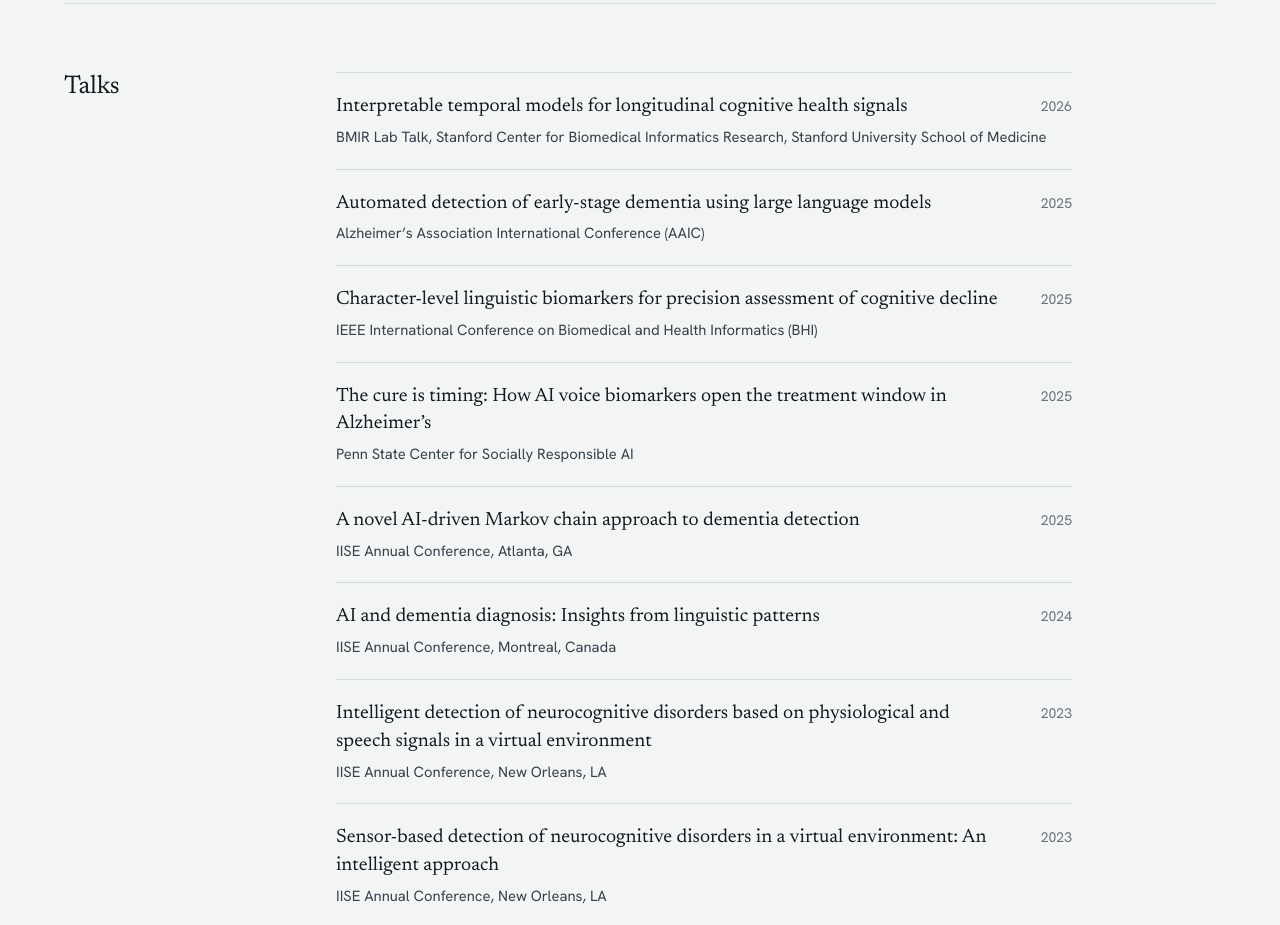
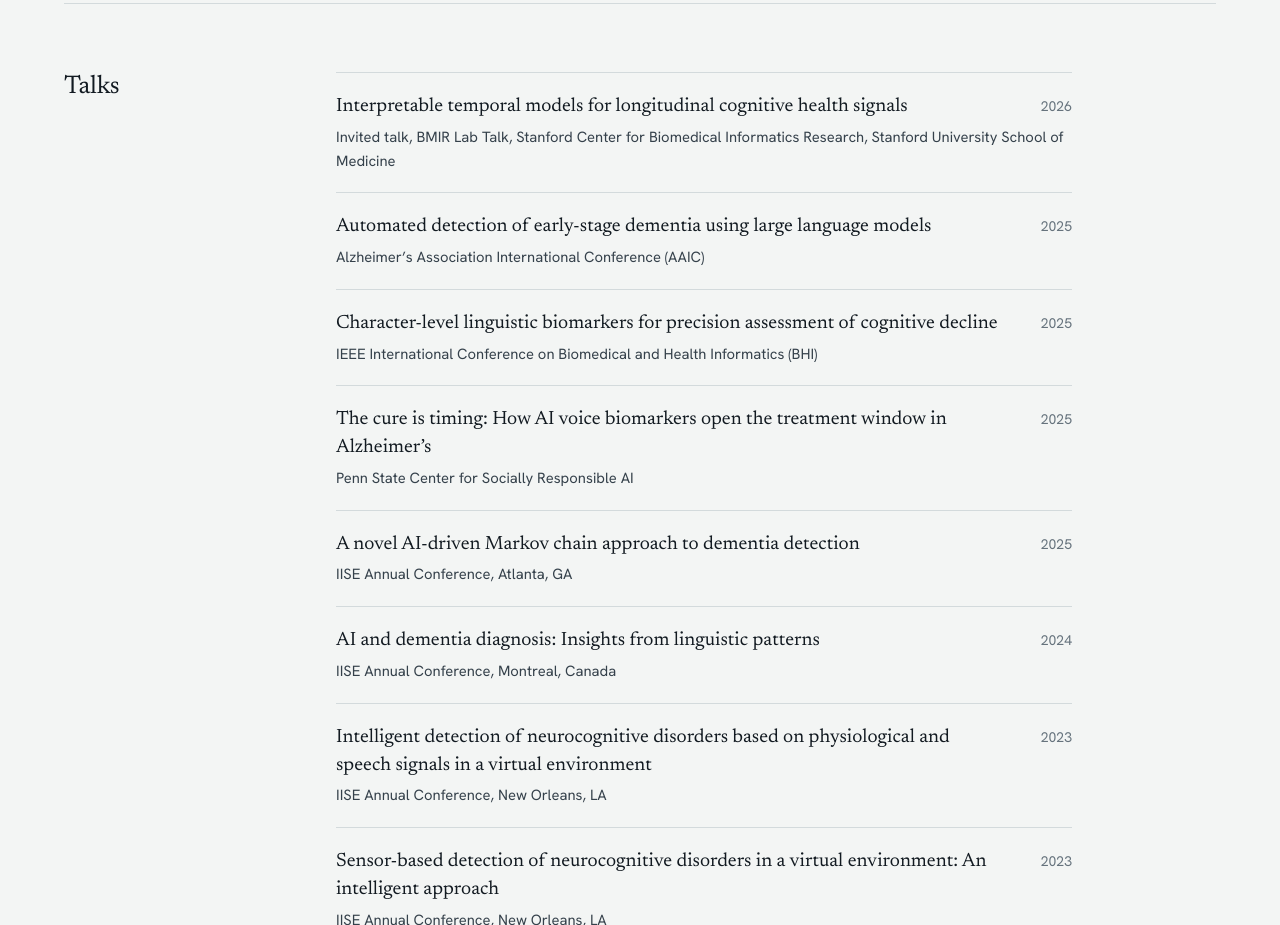
Before and after one commit to JKEVIN2010/jkevin2010.github.io, a plain HTML site: page index.html in a window 1280 px wide. Shown: the part 4000-4925 px from the top of the page. Drawn offline with Linux system fonts and the light colour scheme.

Commit message:
Mark Stanford BMIR talk as invited
Co-Authored-By: Claude Opus 5.5 <noreply@anthropic.com>
Claude-Session: https://claude.ai/code/session_01Aks7cJn6DZv2ZY2VQGVsNr

```diff
--- a/index.html
+++ b/index.html
@@ -386,7 +386,7 @@
             <li>
               <span class="ledger-title">Interpretable temporal models for longitudinal cognitive health signals</span>
               <span class="ledger-when">2026</span>
-              <p class="ledger-detail">BMIR Lab Talk, Stanford Center for Biomedical Informatics Research, Stanford University School of Medicine</p>
+              <p class="ledger-detail">Invited talk, BMIR Lab Talk, Stanford Center for Biomedical Informatics Research, Stanford University School of Medicine</p>
             </li>
             <li>
               <span class="ledger-title">Automated detection of early-stage dementia using large language models</span>
```
